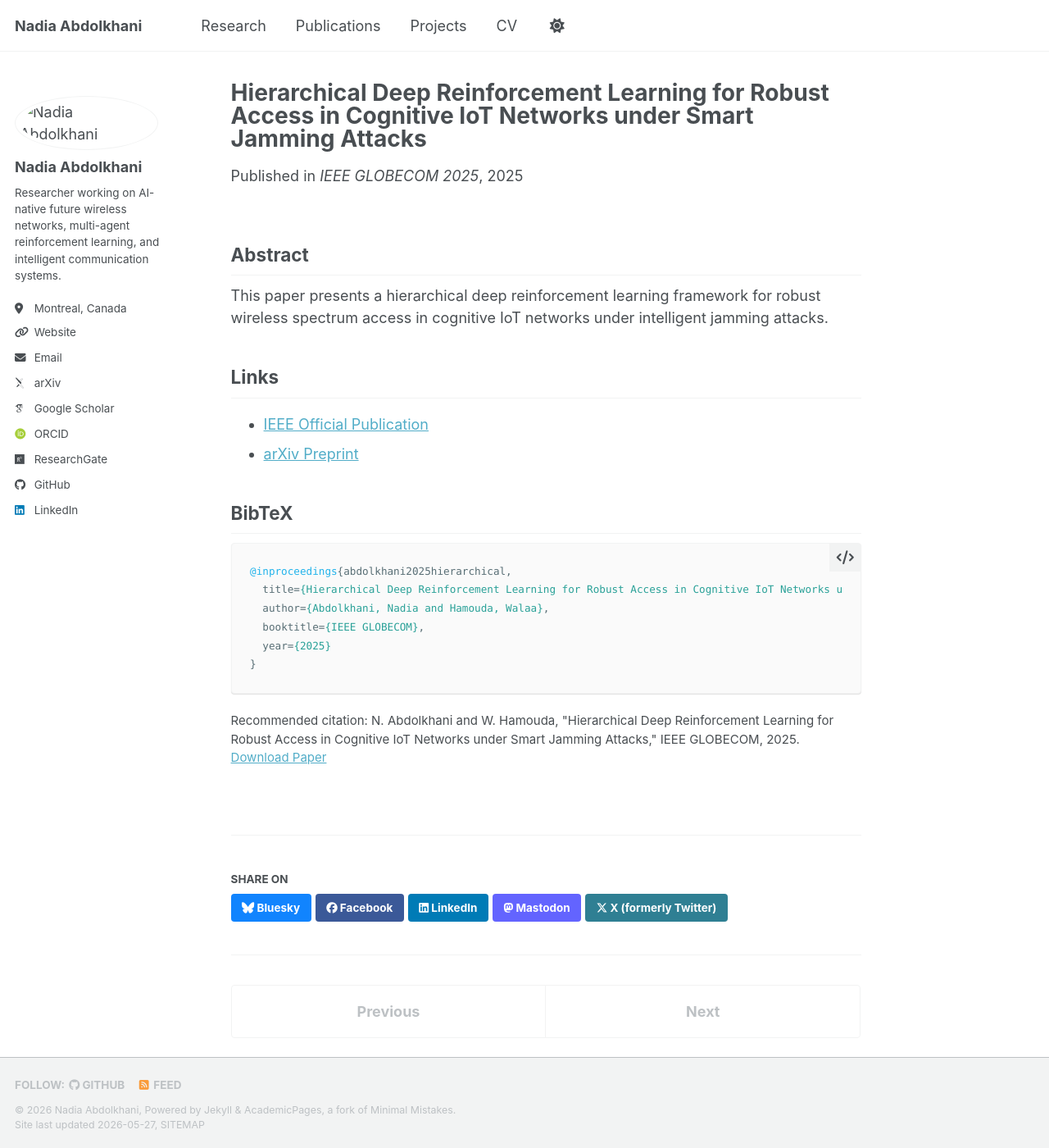
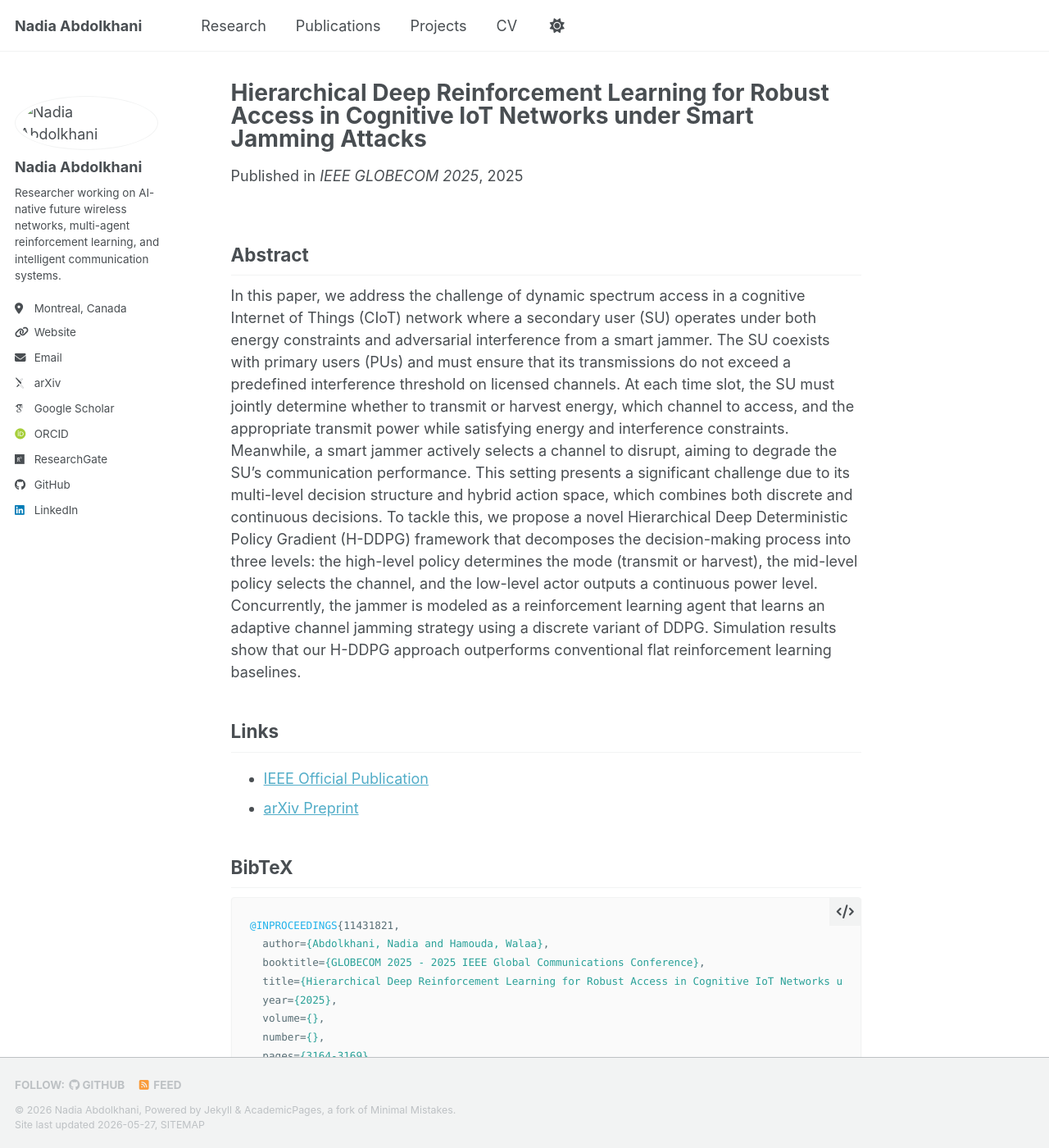
Before and after one commit to NAbdolkhani/NAbdolkhani.github.io, a Jekyll site: the page built from _publications/2025-01-01-hierarchical-drl-jamming.md, in a window 1280 px wide and 1400 px high. Shown: the whole window at 82% size. Built offline with Jekyll 4.4.1, drawn with Linux system fonts in a browser that asks for light colours; some web fonts are replaced; a script bundle is joined from its source files by our own code; library files that are not in the unit come from our copies; a file with an impossible date is left out; some of the changed text lies outside the part shown.

Commit message:
Update 2025-01-01-hierarchical-drl-jamming.md

````diff
--- a/_publications/2025-01-01-hierarchical-drl-jamming.md
+++ b/_publications/2025-01-01-hierarchical-drl-jamming.md
@@ -6,27 +6,31 @@ permalink: /publication/hierarchical-drl-jamming
 excerpt: "Hierarchical deep reinforcement learning for robust wireless access under smart jamming attacks."
 date: 2025-01-01
 venue: "IEEE GLOBECOM 2025"
-paperurl: "https://ieeexplore.ieee.org/search/searchresult.jsp?newsearch=true&queryText=nadia%20abdolkhani"
+paperurl: "https://ieeexplore.ieee.org/document/11431821"
 arxivurl: "https://arxiv.org/abs/2512.14013"
-citation: 'N. Abdolkhani and W. Hamouda, "Hierarchical Deep Reinforcement Learning for Robust Access in Cognitive IoT Networks under Smart Jamming Attacks," IEEE GLOBECOM, 2025.'
+citation: 'N. Abdolkhani and W. Hamouda, "Hierarchical Deep Reinforcement Learning for Robust Access in Cognitive IoT Networks under Smart Jamming Attacks," GLOBECOM 2025 - 2025 IEEE Global Communications Conference, Taipei, Taiwan, 2025, pp. 3164-3169, doi: 10.1109/GLOBECOM59602.2025.11431821.'
 ---
 
 ## Abstract
 
-This paper presents a hierarchical deep reinforcement learning framework for robust wireless spectrum access in cognitive IoT networks under intelligent jamming attacks.
+In this paper, we address the challenge of dynamic spectrum access in a cognitive Internet of Things (CIoT) network where a secondary user (SU) operates under both energy constraints and adversarial interference from a smart jammer. The SU coexists with primary users (PUs) and must ensure that its transmissions do not exceed a predefined interference threshold on licensed channels. At each time slot, the SU must jointly determine whether to transmit or harvest energy, which channel to access, and the appropriate transmit power while satisfying energy and interference constraints. Meanwhile, a smart jammer actively selects a channel to disrupt, aiming to degrade the SU’s communication performance. This setting presents a significant challenge due to its multi-level decision structure and hybrid action space, which combines both discrete and continuous decisions. To tackle this, we propose a novel Hierarchical Deep Deterministic Policy Gradient (H-DDPG) framework that decomposes the decision-making process into three levels: the high-level policy determines the mode (transmit or harvest), the mid-level policy selects the channel, and the low-level actor outputs a continuous power level. Concurrently, the jammer is modeled as a reinforcement learning agent that learns an adaptive channel jamming strategy using a discrete variant of DDPG. Simulation results show that our H-DDPG approach outperforms conventional flat reinforcement learning baselines.
 
 ## Links
 
-- [IEEE Official Publication](https://ieeexplore.ieee.org/search/searchresult.jsp?newsearch=true&queryText=nadia%20abdolkhani)
+- [IEEE Official Publication](https://ieeexplore.ieee.org/document/11431821)
 - [arXiv Preprint](https://arxiv.org/abs/2512.14013)
 
 ## BibTeX
 
 ```bibtex
-@inproceedings{abdolkhani2025hierarchical,
+@INPROCEEDINGS{11431821,
+  author={Abdolkhani, Nadia and Hamouda, Walaa},
+  booktitle={GLOBECOM 2025 - 2025 IEEE Global Communications Conference},
   title={Hierarchical Deep Reinforcement Learning for Robust Access in Cognitive IoT Networks under Smart Jamming Attacks},
-  author={Abdolkhani, Nadia and Hamouda, Walaa},
-  booktitle={IEEE GLOBECOM},
-  year={2025}
-}
+  year={2025},
+  volume={},
+  number={},
+  pages={3164-3169},
+  keywords={Adaptation models;Upper bound;Simulation;Decision making;Power control;Deep reinforcement learning;Internet of Things;Jamming;Interference constraints;Resilience;cognitive radio networks;spectrum sharing;smart jammer;deep reinforcement learning},
+  doi={10.1109/GLOBECOM59602.2025.11431821}}
 ```
````
